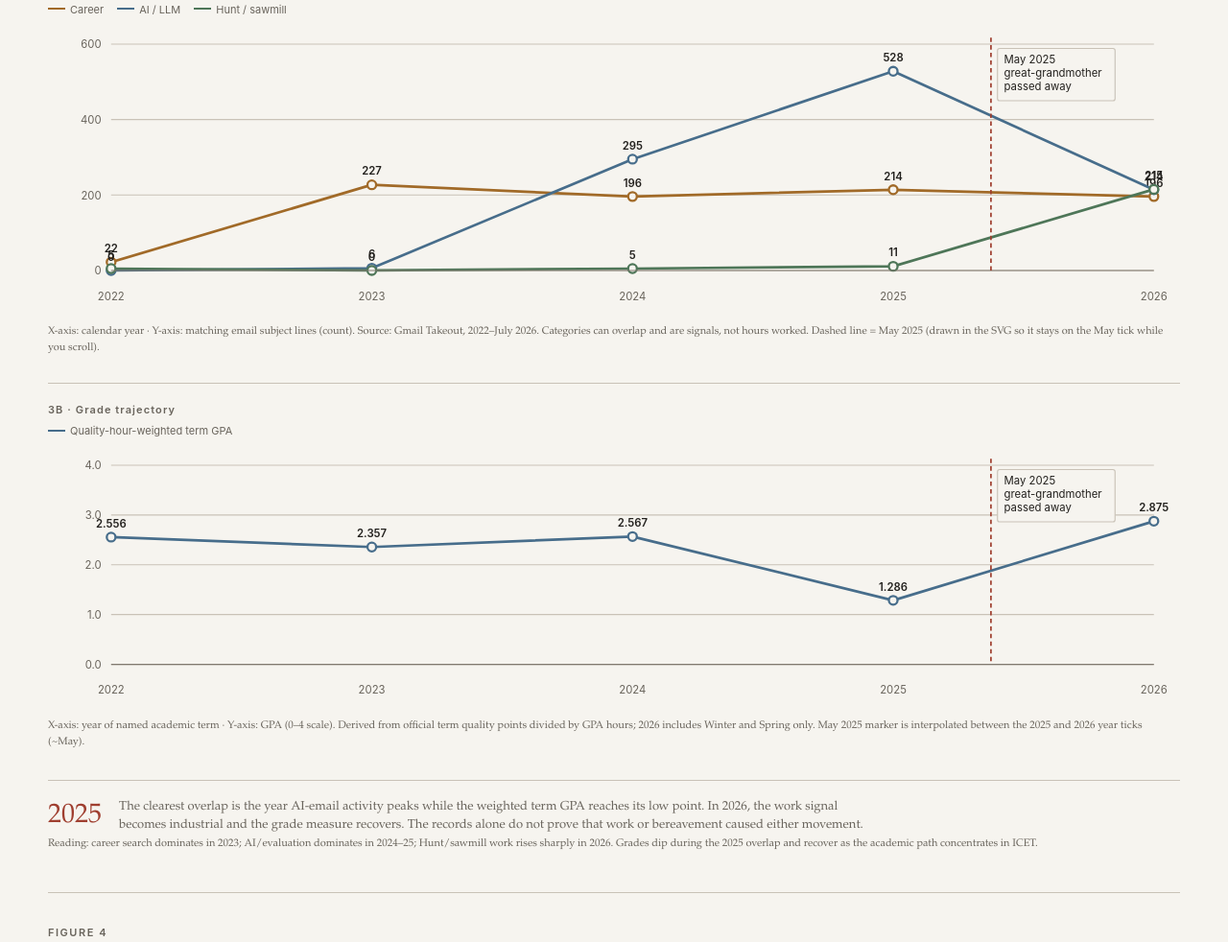
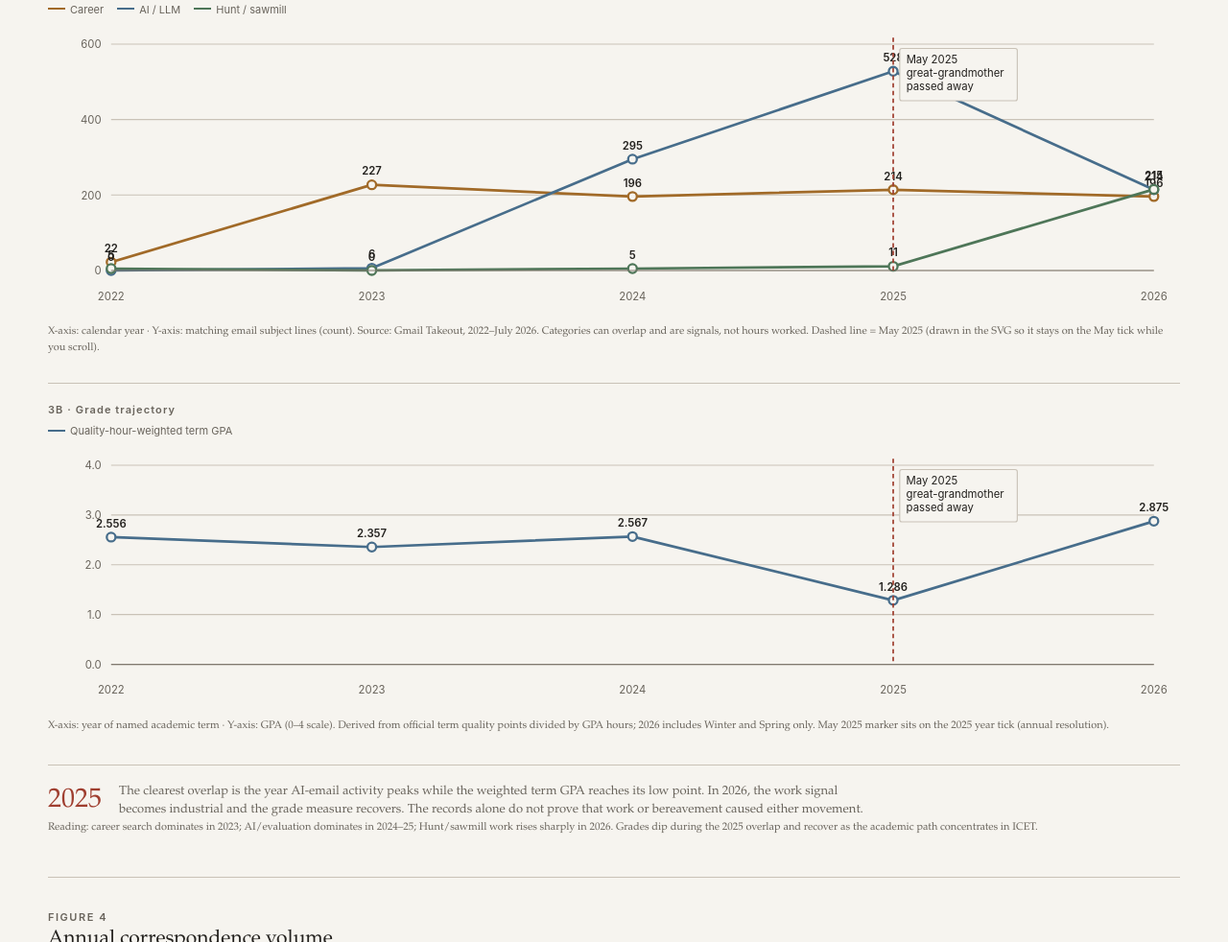
Before and after one commit to Trylen22/trylen-longitudinal-study, a plain HTML site: page index.html in a window 1280 px wide. Shown: the part 2062-3044 px from the top of the page at 96% size. Drawn offline with Linux system fonts and the light colour scheme.

Commit message:
Place May 2025 marker on the 2025 year tick.

```diff
--- a/index.html
+++ b/index.html
@@ -461,7 +461,7 @@
             <div class="subfigure-title">3B · Grade trajectory</div>
             <div class="legend"><span><i style="background:var(--blue)"></i>Quality-hour-weighted term GPA</span></div>
             <svg id="annual-gpa-chart" class="chart" viewBox="0 0 1040 245" role="img" aria-label="Quality-hour-weighted term GPA by year"></svg>
-            <p class="caption">X-axis: year of named academic term · Y-axis: GPA (0–4 scale). Derived from official term quality points divided by GPA hours; 2026 includes Winter and Spring only. May 2025 marker is interpolated between the 2025 and 2026 year ticks (~May).</p>
+            <p class="caption">X-axis: year of named academic term · Y-axis: GPA (0–4 scale). Derived from official term quality points divided by GPA hours; 2026 includes Winter and Spring only. May 2025 marker sits on the 2025 year tick (annual resolution).</p>
           </div>
         </div>
       </div>
@@ -682,25 +682,22 @@
     svg.append(node("line",{x1:m.l,y1:H-m.b,x2:W-m.r,y2:H-m.b,class:"axis-line"}));
     return {x, y, m, W, H, labels};
   }
-  /** Vertical event line in SVG space so it scrolls/scales with the chart. */
-  function markYearEvent(id, labels, year, month = 6, textLines = []) {
+  /** Vertical event line on the matching year tick (annual charts have no month axis). */
+  function markYearEvent(id, labels, year, textLines = []) {
     const svg = document.getElementById(id);
     const box = svg.viewBox.baseVal;
     const W = box.width, H = box.height;
     const m = {l:58, r:24, t:22, b:40};
-    const i0 = labels.indexOf(String(year));
-    if (i0 < 0) return;
-    const i1 = Math.min(i0 + 1, labels.length - 1);
-    const xAt = i => m.l + i * (W - m.l - m.r) / (labels.length - 1);
-    // Interpolate within the year: Jan=0 … Dec≈1 toward next year tick
-    const frac = Math.min(1, Math.max(0, (month - 0.5) / 12));
-    const xx = xAt(i0) + frac * (xAt(i1) - xAt(i0));
+    const i = labels.indexOf(String(year));
+    if (i < 0) return;
+    const xx = m.l + i * (W - m.l - m.r) / (labels.length - 1);
     svg.append(node("line", {
       x1: xx, y1: m.t - 6, x2: xx, y2: H - m.b,
       class: "event-line"
     }));
     const labelW = 108, labelH = 12 + textLines.length * 12;
-    const labelX = Math.min(xx + 6, W - m.r - labelW);
+    // Sit label to the right of the tick, or left if near the right edge
+    const labelX = (xx + 6 + labelW > W - m.r) ? xx - 6 - labelW : xx + 6;
     const labelY = m.t + 4;
     svg.append(node("rect", {
       x: labelX, y: labelY, width: labelW, height: labelH, rx: 2,
@@ -755,8 +752,8 @@
     {name:"Hunt / sawmill",data:[5,0,5,11,215],color:css("--green")}
   ], {min:0,max:600,ticks:3});
   lineChart("annual-gpa-chart", yearLabels, [{name:"Quality-hour-weighted term GPA",data:[2.556,2.357,2.567,1.286,2.875],color:css("--blue")}], {min:0,max:4,ticks:4,decimals:1,valueDecimals:3});
-  markYearEvent("work-email-chart", yearLabels, 2025, 5, mayLines);
-  markYearEvent("annual-gpa-chart", yearLabels, 2025, 5, mayLines);
+  markYearEvent("work-email-chart", yearLabels, 2025, mayLines);
+  markYearEvent("annual-gpa-chart", yearLabels, 2025, mayLines);
   barChart("mail-volume-chart", ["2022","2023","2024","2025","2026*"], [1606,3286,4256,4863,3222], {max:5500,color:css("--blue")});
   horizontalBars("artifact-chart", ["Docs","Web","Python","AI stack","SQL/data","PLC"], [3655,1245,1162,821,499,379]);
 </script>
```
